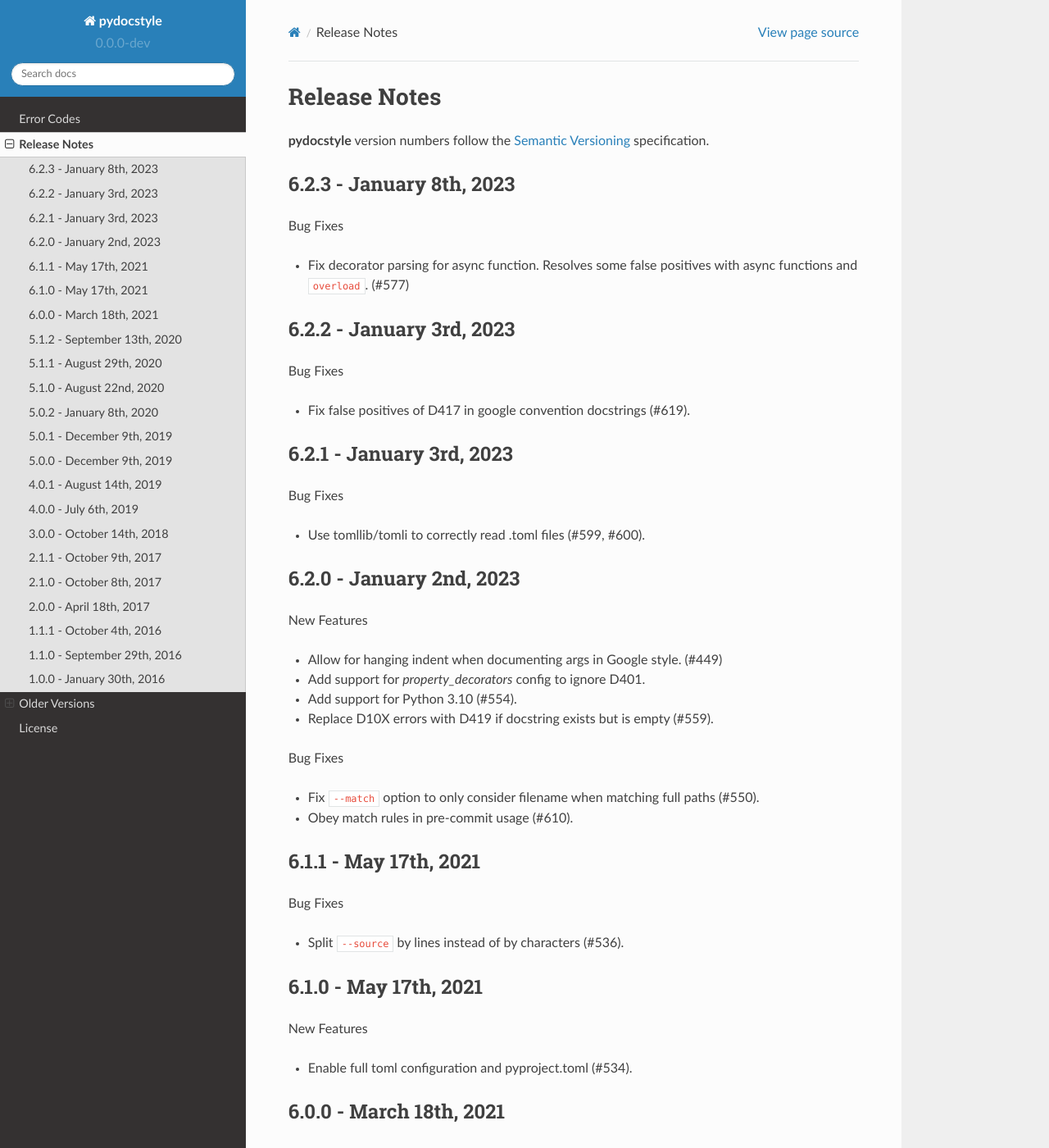
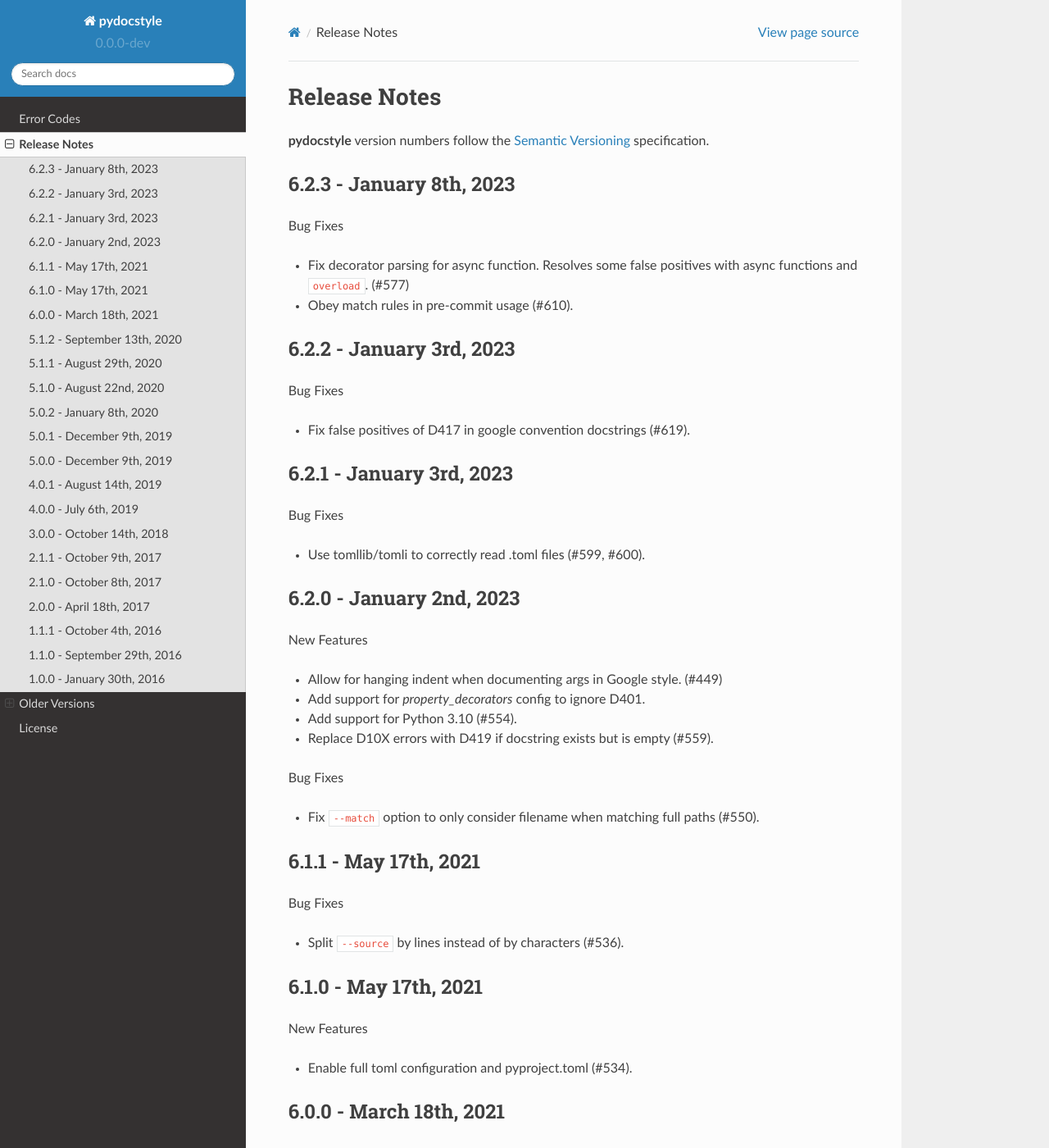
Before and after one commit to PyCQA/pydocstyle, a Sphinx documentation site: the page built from docs/release_notes.rst, in a window 1280 px wide and 1400 px high. Shown: the whole window at 82% size. Built offline with Sphinx 7.4.7 and the Read the Docs theme 2.0.0, drawn with Linux system fonts in a browser that asks for light colours; pages that are not in the unit, such as notebooks, are missing from menus; part of the change alters nothing that is shown.

```diff
--- a/docs/release_notes.rst
+++ b/docs/release_notes.rst
@@ -11,6 +11,7 @@ Bug Fixes
 
 * Fix decorator parsing for async function. Resolves some false positives
   with async functions and ``overload``. (#577)
+* Obey match rules in pre-commit usage (#610).
 
 6.2.2 - January 3rd, 2023
 ---------------------------
@@ -39,7 +40,6 @@ New Features
 Bug Fixes
 
 * Fix ``--match`` option to only consider filename when matching full paths (#550).
-* Obey match rules in pre-commit usage (#610).
 
 6.1.1 - May 17th, 2021
 ---------------------------
```
